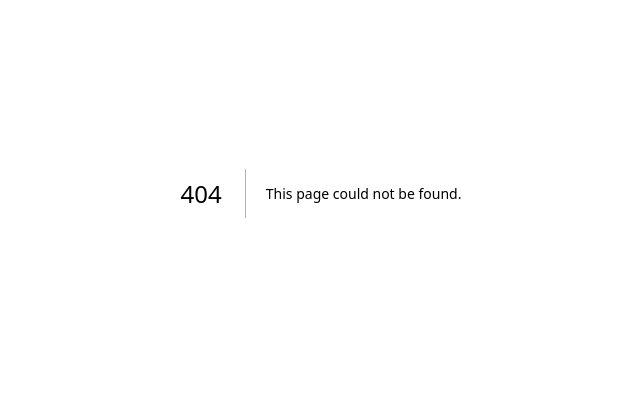
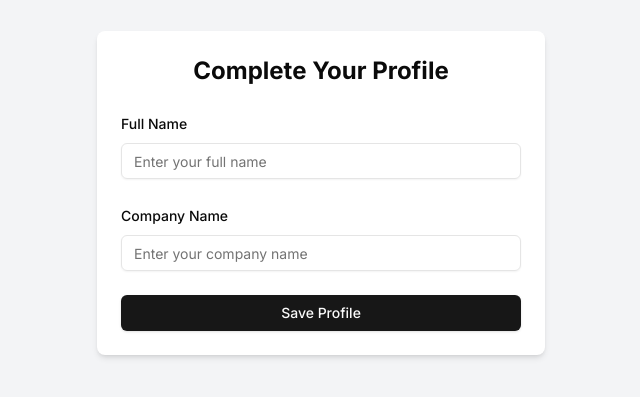
Before and after one commit to AlanCruz16/zamx_replacements, a Next.js app: page /profile in a window 1280 px wide. Before the commit this address had no page. Shown: the part 207-604 px from the top of the page, without its empty margins (319-959 px from the left). Built offline with nearby package versions, Linux system fonts and the light colour scheme.

Commit message:
8th commit, add profile page with company and full name working fine with clerk

```diff
--- /dev/null
+++ b/src/app/api/profile/route.ts
@@ -0,0 +1,44 @@
+import { NextResponse, NextRequest } from "next/server";
+import { getAuth } from "@clerk/nextjs/server";
+import { z } from "zod";
+
+const profileSchema = z.object({
+    fullName: z.string().min(2),
+    companyName: z.string().min(2),
+});
+
+export async function POST(request: NextRequest) {
+    try {
+        const { userId } = getAuth(request);
+
+        if (!userId) {
+            return NextResponse.json(
+                { error: "Unauthorized" },
+                { status: 401 }
+            );
+        }
+
+        const body = await request.json();
+        const validatedData = profileSchema.parse(body);
+
+        // Here you would typically save this data to your database
+        // For now, we'll just return success
+
+        return NextResponse.json(
+            { message: "Profile updated successfully" },
+            { status: 200 }
+        );
+    } catch (error) {
+        if (error instanceof z.ZodError) {
+            return NextResponse.json(
+                { error: "Invalid data", details: error.errors },
+                { status: 400 }
+            );
+        }
+
+        return NextResponse.json(
+            { error: "Internal server error" },
+            { status: 500 }
+        );
+    }
+}
--- a/src/app/page.tsx
+++ b/src/app/page.tsx
@@ -1,28 +1,33 @@
-import { ClerkProvider, SignInButton, SignUpButton, SignedIn, SignedOut } from "@clerk/nextjs";
+import { SignInButton, SignUpButton, SignedIn, SignedOut } from "@clerk/nextjs";
 import { Button } from "@/components/ui/button";
+import { redirect } from "next/navigation";
 
 export default function Home() {
   return (
-    <ClerkProvider>
+    <div className="flex flex-col items-center justify-center min-h-screen bg-gray-100">
+      <div className="text-center">
+        <h1 className="text-4xl font-bold mb-8">Spare Parts Service</h1>
+        <p className="text-lg text-gray-600 mb-8">
+          Get quick quotations for the spare parts you need
+        </p>
 
-      <div className="flex flex-col items-center justify-center min-h-screen bg-gray-100">
-        <h1 className="text-4xl font-bold mb-4">Spare Parts Service</h1>
         <div className="space-x-4">
           <SignedOut>
-            <SignInButton>
+            <SignInButton mode="modal">
               <Button variant="default">Sign In</Button>
             </SignInButton>
-            <SignUpButton>
+            <SignUpButton mode="modal">
               <Button variant="outline">Register</Button>
             </SignUpButton>
           </SignedOut>
+
           <SignedIn>
-            <a href="/form">
-              <Button variant="default">Go to Form</Button>
+            <a href="/profile">
+              <Button variant="default">Continue to Profile</Button>
             </a>
           </SignedIn>
         </div>
       </div>
-    </ClerkProvider>
+    </div>
   );
 }
--- /dev/null
+++ b/src/app/profile/page.tsx
@@ -0,0 +1,107 @@
+"use client";
+
+import { useForm } from "react-hook-form";
+import { zodResolver } from "@hookform/resolvers/zod";
+import { z } from "zod";
+import { useRouter } from "next/navigation";
+import { useState } from "react";
+import { toast } from "sonner";
+
+import {
+    Form,
+    FormControl,
+    FormField,
+    FormItem,
+    FormLabel,
+    FormMessage,
+} from "@/components/ui/form";
+import { Input } from "@/components/ui/input";
+import { Button } from "@/components/ui/button";
+
+const profileSchema = z.object({
+    fullName: z.string().min(2, "Full name must be at least 2 characters"),
+    companyName: z.string().min(2, "Company name must be at least 2 characters"),
+});
+
+type ProfileFormValues = z.infer<typeof profileSchema>;
+
+export default function ProfilePage() {
+    const [isSubmitting, setIsSubmitting] = useState(false);
+    const router = useRouter();
+
+    const form = useForm<ProfileFormValues>({
+        resolver: zodResolver(profileSchema),
+        defaultValues: {
+            fullName: "",
+            companyName: "",
+        },
+    });
+
+    const onSubmit = async (values: ProfileFormValues) => {
+        setIsSubmitting(true);
+        try {
+            const response = await fetch("/api/profile", {
+                method: "POST",
+                headers: {
+                    "Content-Type": "application/json",
+                },
+                body: JSON.stringify(values),
+            });
+
+            if (!response.ok) {
+                throw new Error("Failed to save profile");
+            }
+
+            toast.success("Profile saved successfully");
+            router.push("/form"); // Redirect to the product form
+        } catch (error) {
+            toast.error("Failed to save profile");
+        } finally {
+            setIsSubmitting(false);
+        }
+    };
+
+    return (
+        <div className="flex flex-col items-center justify-center min-h-screen bg-gray-100">
+            <div className="w-full max-w-md bg-white rounded-lg shadow-md p-6">
+                <h1 className="text-2xl font-bold text-center mb-6">Complete Your Profile</h1>
+
+                <Form {...form}>
+                    <form onSubmit={form.handleSubmit(onSubmit)} className="space-y-6">
+                        <FormField
+                            control={form.control}
+                            name="fullName"
+                            render={({ field }) => (
+                                <FormItem>
+                                    <FormLabel>Full Name</FormLabel>
+                                    <FormControl>
+                                        <Input placeholder="Enter your full name" {...field} />
+                                    </FormControl>
+                                    <FormMessage />
+                                </FormItem>
+                            )}
+                        />
+
+                        <FormField
+                            control={form.control}
+                            name="companyName"
+                            render={({ field }) => (
+                                <FormItem>
+                                    <FormLabel>Company Name</FormLabel>
+                                    <FormControl>
+                                        <Input placeholder="Enter your company name" {...field} />
+                                    </FormControl>
+                                    <FormMessage />
+                                </FormItem>
+                            )}
+                        />
+
+                        <Button type="submit" className="w-full" disabled={isSubmitting}>
+                            {isSubmitting ? "Saving..." : "Save Profile"}
+                        </Button>
+                    </form>
+                </Form>
+            </div>
+        </div>
+    );
+}
```
Also changed, not shown: src/middleware.ts (+24 -2 lines).
